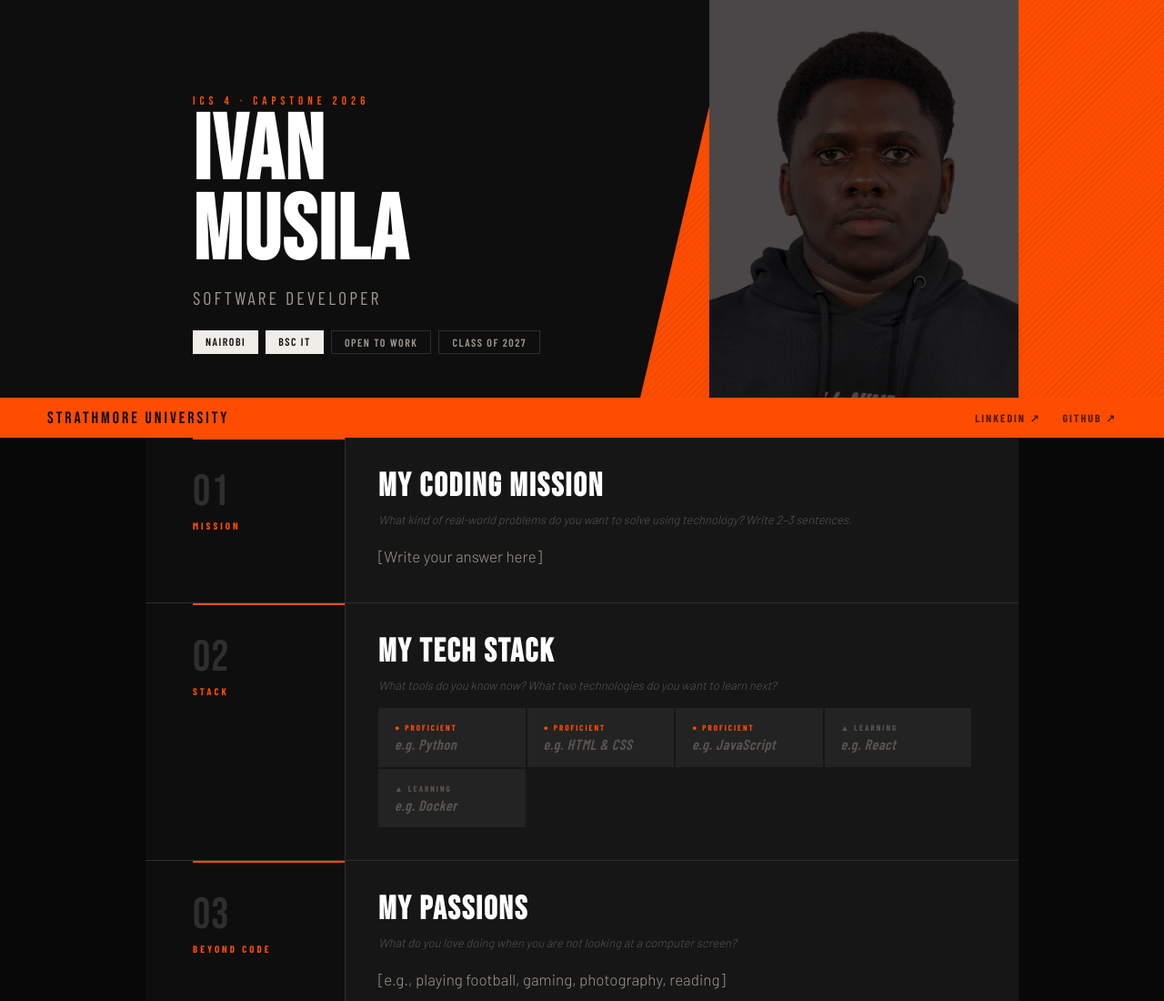
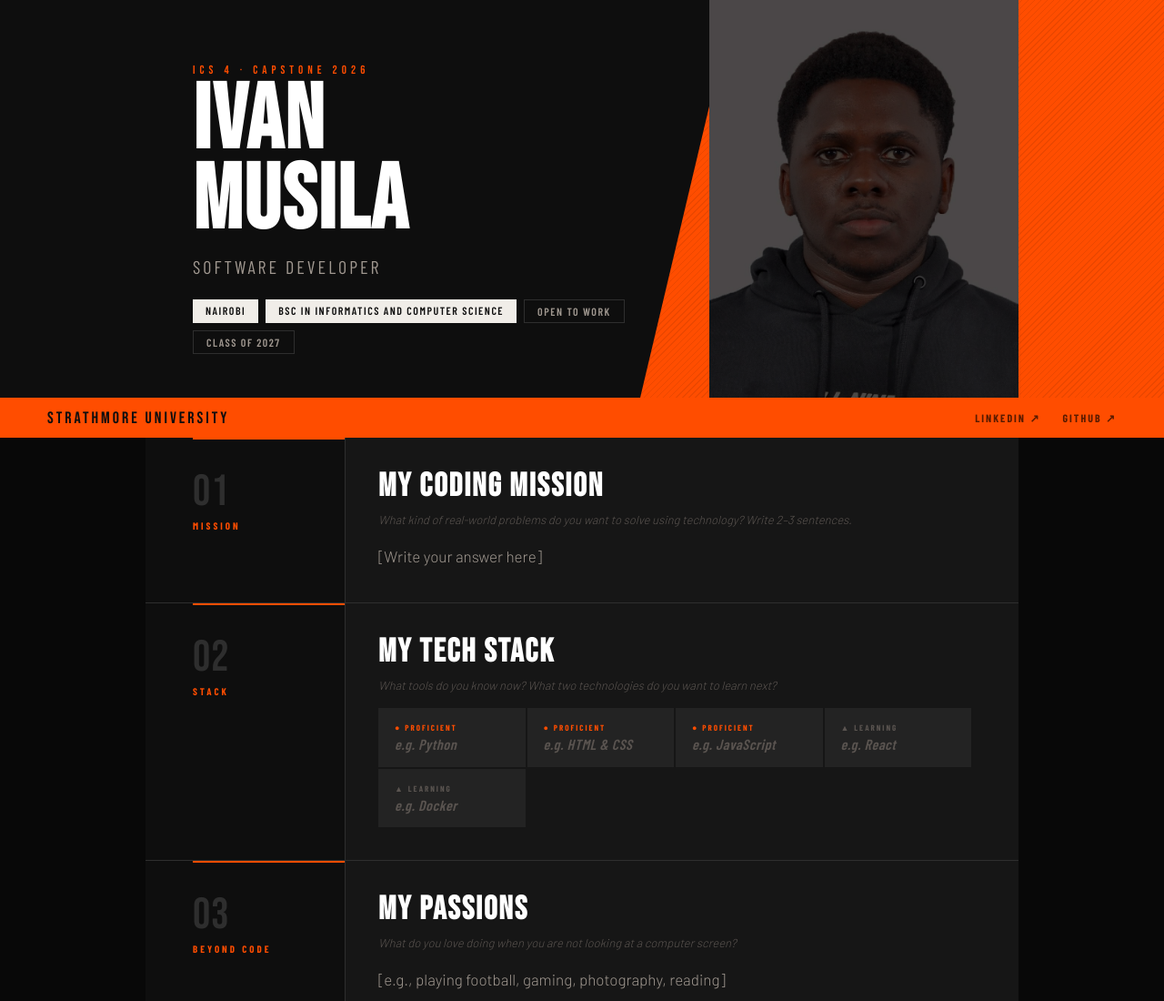
Before and after one commit to IS-PROJECT-2026/Smart6_30-6, a plain HTML site: page ivan-profile.html in a window 1280 px wide. Shown: the top 1100 px of the page at 91% size. Drawn offline with nearby package versions, Linux system fonts and the light colour scheme; a web font is replaced by a local one.

Commit message:
Bugfix(ivan-profile.html): Update course name to computer science
changes the course name from IT to computer science emsuring
 information is accurate

```diff
--- a/ivan-profile.html
+++ b/ivan-profile.html
@@ -445,7 +445,7 @@
         <p class="hero-role">Software Developer</p>
         <div class="hero-tags">
           <span class="hero-tag">Nairobi</span>
-          <span class="hero-tag">BSc IT</span>
+          <span class="hero-tag">BSc In Informatics and Computer Science</span>
           <span class="hero-tag outline">Open to work</span>
           <span class="hero-tag outline">Class of 2027</span>
         </div>
```
